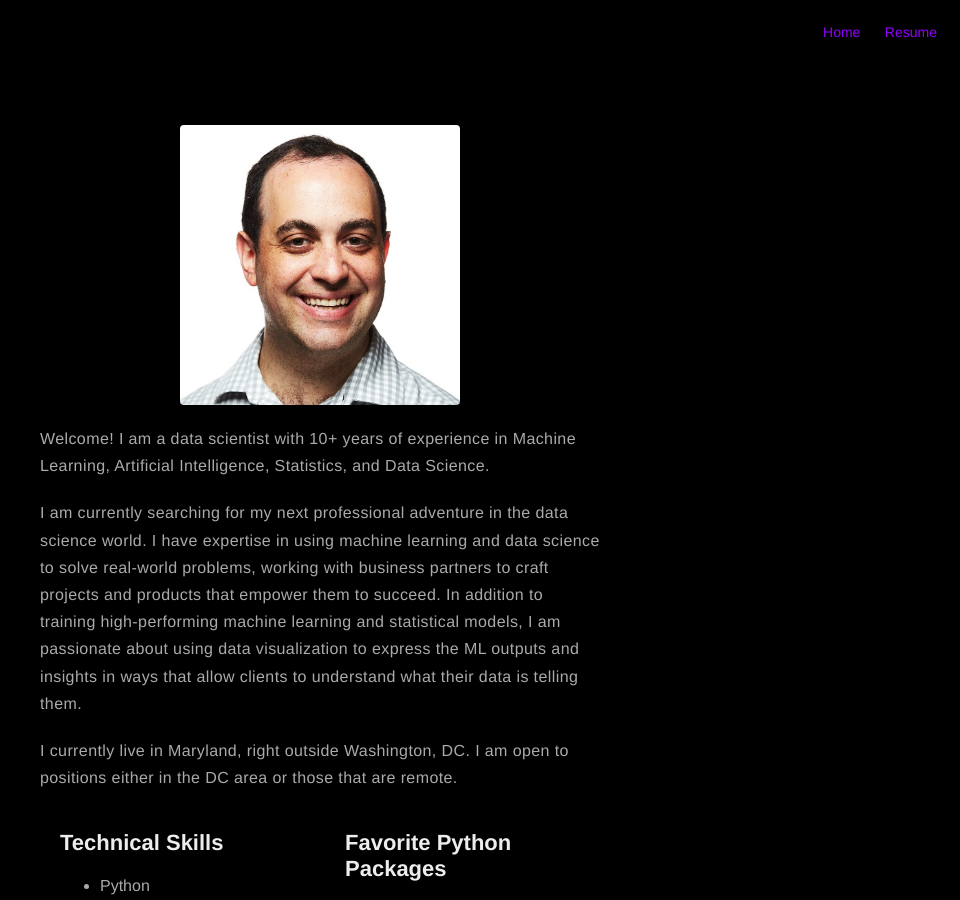
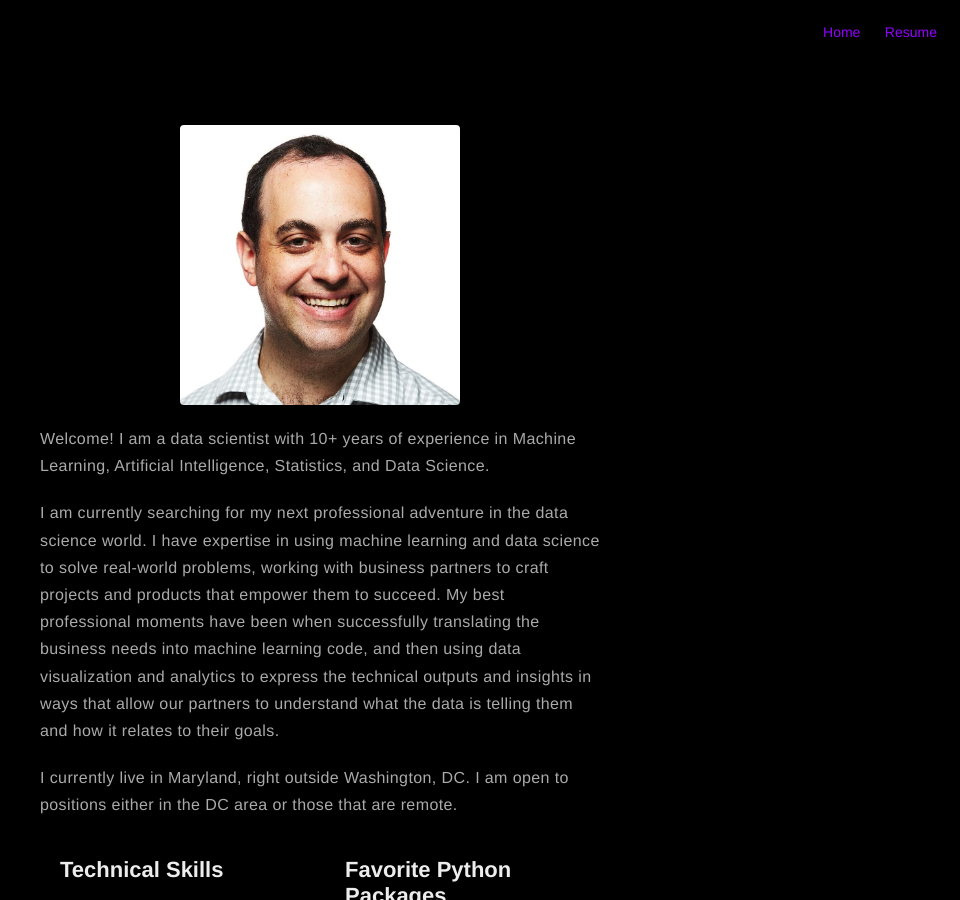
Before and after one commit to AlanFeder/AlanFeder.github.io, a Jekyll site: the page built from about.md, in a window 1280 px wide and 900 px high. Shown: the whole window, without its empty margins (320-1280 px from the left). Built offline with Jekyll 4.4.1, drawn with Linux system fonts in a browser that asks for light colours; nearby versions of some CDN libraries.

Commit message:
clarify data viz part

```diff
--- a/about.md
+++ b/about.md
@@ -5,7 +5,7 @@ layout: page
 ![Profile Image]({% if site.external-image %}{{ site.picture }}{% else %}{{ site.url }}/{{ site.picture }}{% endif %})
 
 <p>Welcome! I am a data scientist with 10+ years of experience in Machine Learning, Artificial Intelligence, Statistics, and Data Science.  </p>
-<p>I am currently searching for my next professional adventure in the data science world.  I have expertise in using machine learning and data science to solve real-world problems, working with business partners to craft projects and products that empower them to succeed.  In addition to training high-performing machine learning and statistical models, I am passionate about using data visualization to express the ML outputs and insights in ways that allow clients to understand what their data is telling them.</p>
+<p>I am currently searching for my next professional adventure in the data science world.  I have expertise in using machine learning and data science to solve real-world problems, working with business partners to craft projects and products that empower them to succeed.  My best professional moments have been when successfully translating the business needs into machine learning code, and then using data visualization and analytics to express the technical outputs and insights in ways that allow our partners to understand what the data is telling them and how it relates to their goals.</p>
 <p>I currently live in Maryland, right outside Washington, DC.  I am open to positions either in the DC area or those that are remote. </p>
 
 
```
